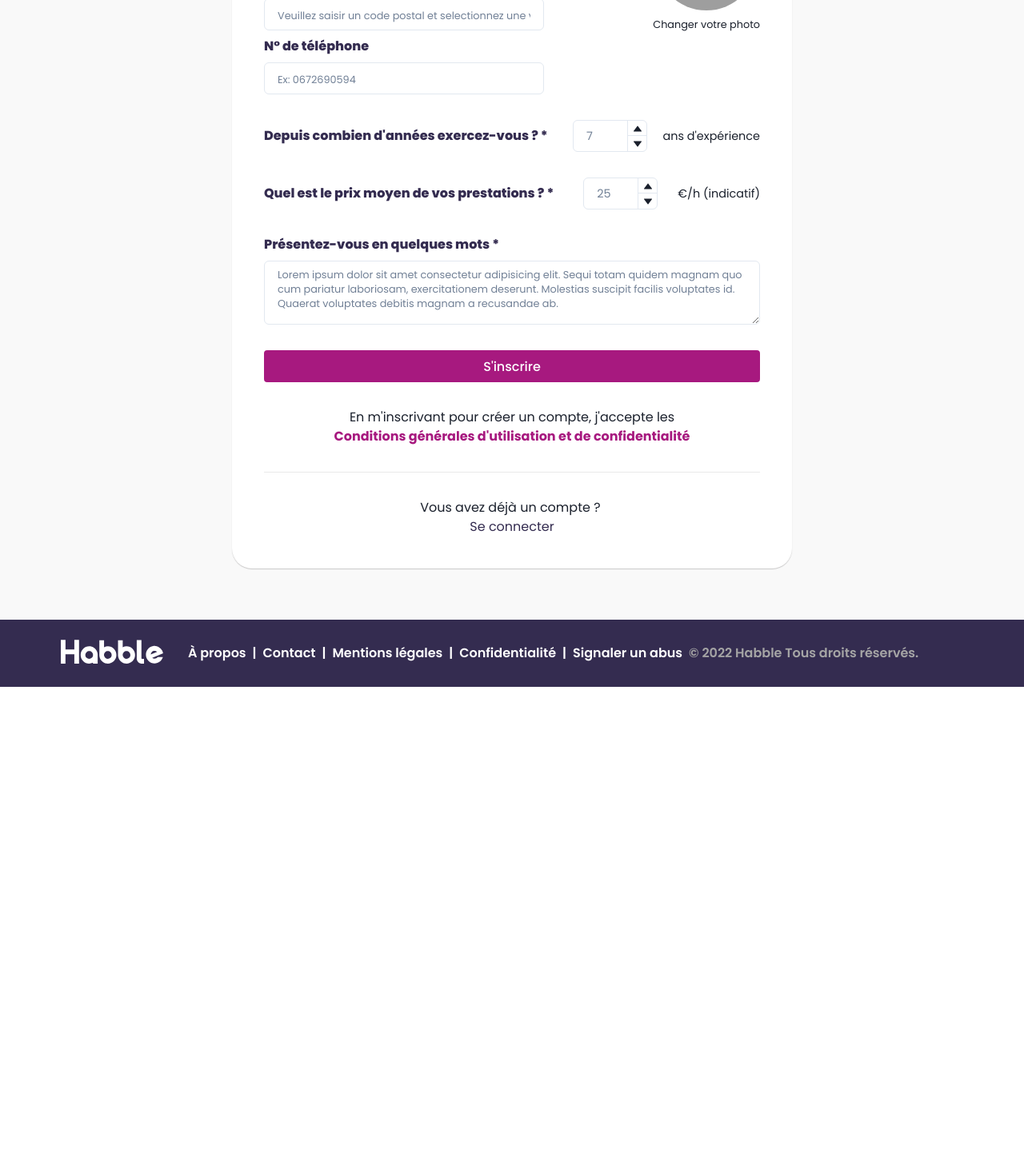
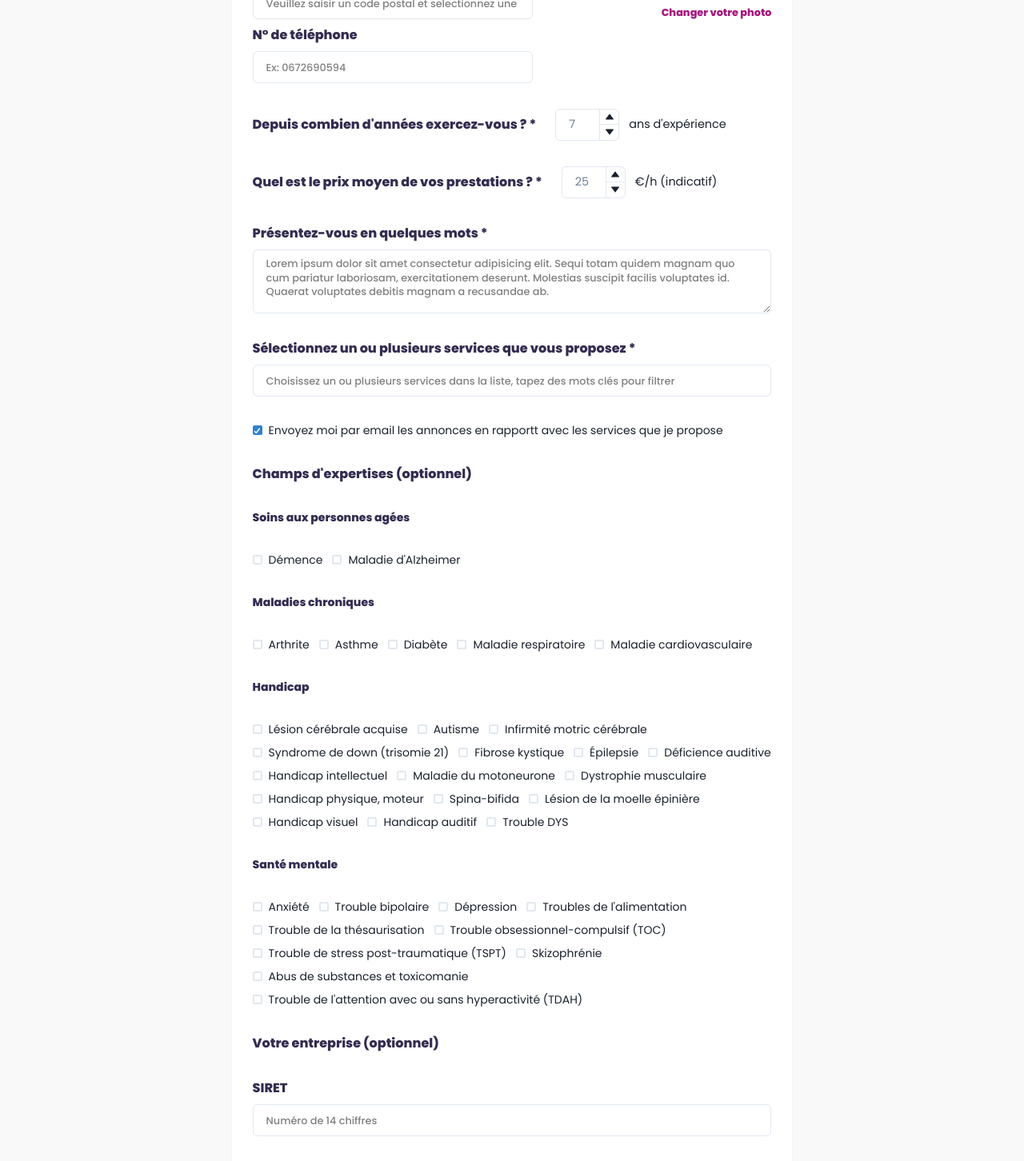
Before and after one commit to Zakari-B/Projet_WCS_3_Habble, a React (Vite) app in the folder frontend/: page /register-onboarding-pro in a window 1280 px wide. Shown: the part 460-1912 px from the top of the page at 80% size. Before the commit the page ends 1319 px from the top, so only its background shows below. Built offline with nearby package versions, Linux system fonts and the light colour scheme; grey boxes are pictures that could not be loaded.

Commit message:
first skeleton of form

```diff
--- a/frontend/src/components/ProAccountForm.jsx
+++ b/frontend/src/components/ProAccountForm.jsx
@@ -8,7 +8,6 @@ import {
   Input,
   Button,
   Text,
-  Link,
   Divider,
   Avatar,
   NumberInput,
@@ -17,6 +16,8 @@ import {
   NumberIncrementStepper,
   NumberDecrementStepper,
   Textarea,
+  Checkbox,
+  CheckboxGroup,
 } from "@chakra-ui/react";
 
 export default function ProAccountForm() {
@@ -33,7 +34,7 @@ export default function ProAccountForm() {
         alignItems="center"
         boxShadow="0px 1px 1px 0px rgb(185 184 184 / 75%)"
         borderRadius="25px"
-        padding={{ base: "0", md: "30px", lg: "40px" }}
+        padding="2%"
       >
         <Stack className="noAccount" spacing={8} width="90vw" margin="auto">
           <Heading
@@ -45,7 +46,11 @@ export default function ProAccountForm() {
           >
             Mon profil
           </Heading>
-          <Flex justifyContent="space-between">
+          <Flex
+            justifyContent="space-between"
+            direction={{ base: "column-reverse", md: "row" }}
+            rowGap="5"
+          >
             <VStack>
               <FormControl>
                 <FormLabel
@@ -61,7 +66,11 @@ export default function ProAccountForm() {
                   id="formProFirstnameLastname"
                   name="PrénomNom"
                   placeholder="Prénom Nom"
-                  _placeholder={{ fontSize: "0.8rem" }}
+                  _placeholder={{
+                    fontSize: "0.8rem",
+                    fontWeight: "500",
+                    color: "gray",
+                  }}
                   // value={signupFirstname}
                   // onChange={(e) => setSignupFirstname(e.target.value)}
                 />
@@ -80,7 +89,11 @@ export default function ProAccountForm() {
                   id="formProActivity"
                   name="Activity"
                   placeholder="Titre professionnel"
-                  _placeholder={{ fontSize: "0.8rem" }}
+                  _placeholder={{
+                    fontSize: "0.8rem",
+                    fontWeight: "500",
+                    color: "gray",
+                  }}
                   // value={signupFirstname}
                   // onChange={(e) => setSignupFirstname(e.target.value)}
                 />
@@ -99,7 +112,11 @@ export default function ProAccountForm() {
                   id="formProCity"
                   name="Activity"
                   placeholder="Veuillez saisir un code postal et selectionnez une ville dans la liste"
-                  _placeholder={{ fontSize: "0.8rem" }}
+                  _placeholder={{
+                    fontSize: "0.8rem",
+                    fontWeight: "500",
+                    color: "gray",
+                  }}
                   // value={signupFirstname}
                   // onChange={(e) => setSignupFirstname(e.target.value)}
                 />
@@ -118,7 +135,11 @@ export default function ProAccountForm() {
                   id="formPhone"
                   name="Phone"
                   placeholder="Ex: 0672690594"
-                  _placeholder={{ fontSize: "0.8rem" }}
+                  _placeholder={{
+                    fontSize: "0.8rem",
+                    fontWeight: "500",
+                    color: "gray",
+                  }}
                   // value={signupFirstname}
                   // onChange={(e) => setSignupFirstname(e.target.value)}
                 />
@@ -126,12 +147,24 @@ export default function ProAccountForm() {
             </VStack>
             <VStack align="center" alignSelf="center">
               <Avatar src="https://bit.ly/broken-link" size="2xl" />
-              <Text align="center" fontSize="0.8rem">
+              <Text
+                color="pink.light"
+                fontWeight="800"
+                align="center"
+                fontSize={{ base: "md", md: "0.8rem" }}
+              >
                 Changer votre photo
               </Text>
             </VStack>
           </Flex>
-          <FormControl display="flex" justifyContent="space-between">
+          <FormControl
+            display="flex"
+            justifyContent="left"
+            gap="3"
+            flexWrap="wrap"
+            h="fit-content"
+            w="fit-content%"
+          >
             <FormLabel
               htmlFor="amount"
               fontSize="md"
@@ -141,7 +174,8 @@ export default function ProAccountForm() {
             >
               Depuis combien d'années exercez-vous ? *
             </FormLabel>
-            <NumberInput max={50} min={0} w="15%">
+            <Flex justifyContent="left" gap="3">
+              <NumberInput max={50} min={0} w="80px">
                 <NumberInputField
                   id="amount"
                   placeholder="7"
@@ -157,8 +191,9 @@ export default function ProAccountForm() {
                 {" "}
                 ans d'expérience
               </Text>
+            </Flex>
           </FormControl>
-          <FormControl display="flex" justifyContent="space-between">
+          <FormControl display="flex" justifyContent="left" gap="3">
             <FormLabel
               htmlFor="amount"
               fontSize="md"
@@ -168,7 +203,8 @@ export default function ProAccountForm() {
             >
               Quel est le prix moyen de vos prestations ? *
             </FormLabel>
-            <NumberInput min={0} w="15%">
+            <Flex justifyContent="left" gap="3">
+              <NumberInput min={0} w="80px">
                 <NumberInputField
                   id="amount"
                   placeholder="25"
@@ -184,6 +220,7 @@ export default function ProAccountForm() {
                 {" "}
                 €/h (indicatif)
               </Text>
+            </Flex>
           </FormControl>
           <FormControl>
             <FormLabel
@@ -196,42 +233,249 @@ export default function ProAccountForm() {
             </FormLabel>
             <Textarea
               placeholder="Lorem ipsum dolor sit amet consectetur adipisicing elit. Sequi totam quidem magnam quo cum pariatur laboriosam, exercitationem deserunt. Molestias suscipit facilis voluptates id. Quaerat voluptates debitis magnam a recusandae ab."
-              _placeholder={{ fontSize: "0.8rem" }}
+              _placeholder={{
+                fontSize: "0.8rem",
+                fontWeight: "500",
+                color: "gray",
+              }}
               // value={signupFirstname}
               // onChange={(e) => setSignupFirstname(e.target.value)}
             />
           </FormControl>
+          <FormControl>
+            <FormLabel
+              htmlFor="service"
+              fontSize="md"
+              fontWeight="800"
+              color="purple.average"
+            >
+              Sélectionnez un ou plusieurs services que vous proposez *
+            </FormLabel>
+            <Input
+              type="text"
+              id="formProService"
+              name="Service"
+              placeholder="Choisissez un ou plusieurs services dans la liste, tapez des mots clés pour filtrer"
+              _placeholder={{
+                fontSize: "0.8rem",
+                fontWeight: "500",
+                color: "gray",
+              }}
+              // value={signupFirstname}
+              // onChange={(e) => setSignupFirstname(e.target.value)}
+            />
+          </FormControl>
+          <Checkbox defaultChecked size="sm">
+            Envoyez moi par email les annonces en rapportt avec les services que
+            je propose
+          </Checkbox>
+          <Text fontSize="md" fontWeight="800" color="purple.average">
+            Champs d'expertises (optionnel)
+          </Text>
+          <Text fontSize="sm" fontWeight="800" color="purple.average">
+            Soins aux personnes agées
+          </Text>
+          <CheckboxGroup>
+            <Flex
+              justifyContent="left"
+              columnGap="3"
+              rowGap="2"
+              flexWrap="wrap"
+              h="fit-content"
+              w="fit-content%"
+            >
+              <Checkbox value="" size="sm">
+                Démence
+              </Checkbox>
+              <Checkbox value="" size="sm">
+                Maladie d'Alzheimer
+              </Checkbox>
+            </Flex>
+          </CheckboxGroup>
+          <Text fontSize="sm" fontWeight="800" color="purple.average">
+            Maladies chroniques
+          </Text>
+          <CheckboxGroup>
+            <Flex
+              justifyContent="left"
+              columnGap="3"
+              rowGap="2"
+              flexWrap="wrap"
+              h="fit-content"
+              w="fit-content%"
+            >
+              <Checkbox value="" size="sm">
+                Arthrite
+              </Checkbox>
+              <Checkbox value="" size="sm">
+                Asthme
+              </Checkbox>
+              <Checkbox value="" size="sm">
+                Diabète
+              </Checkbox>
+              <Checkbox value="" size="sm">
+                Maladie respiratoire
+              </Checkbox>
+              <Checkbox value="" size="sm">
+                Maladie cardiovasculaire
+              </Checkbox>
+            </Flex>
+          </CheckboxGroup>
+          <Text fontSize="sm" fontWeight="800" color="purple.average">
+            Handicap
+          </Text>
+          <CheckboxGroup>
+            <Flex
+              justifyContent="left"
+              columnGap="3"
+              rowGap="2"
+              flexWrap="wrap"
+              h="fit-content"
+              w="fit-content%"
+            >
+              <Checkbox value="" size="sm">
+                Lésion cérébrale acquise
+              </Checkbox>
+              <Checkbox value="" size="sm">
+                Autisme
+              </Checkbox>
+              <Checkbox value="" size="sm">
+                Infirmité motric cérébrale
+              </Checkbox>
+              <Checkbox value="" size="sm">
+                Syndrome de down (trisomie 21)
+              </Checkbox>
+              <Checkbox value="" size="sm">
+                Fibrose kystique
+              </Checkbox>
+              <Checkbox value="" size="sm">
+                Épilepsie
+              </Checkbox>
+              <Checkbox value="" size="sm">
+                Déficience auditive
+              </Checkbox>
+              <Checkbox value="" size="sm">
+                Handicap intellectuel
+              </Checkbox>
+              <Checkbox value="" size="sm">
+                Maladie du motoneurone
+              </Checkbox>
+              <Checkbox value="" size="sm">
+                Dystrophie musculaire
+              </Checkbox>
+              <Checkbox value="" size="sm">
+                Handicap physique, moteur
+              </Checkbox>
+              <Checkbox value="" size="sm">
+                Spina-bifida
+              </Checkbox>
+              <Checkbox value="" size="sm">
+                Lésion de la moelle épinière
+              </Checkbox>
+              <Checkbox value="" size="sm">
+                Handicap visuel
+              </Checkbox>
+              <Checkbox value="" size="sm">
+                Handicap auditif
+              </Checkbox>
+              <Checkbox value="" size="sm">
+                Trouble DYS
+              </Checkbox>
+            </Flex>
+          </CheckboxGroup>
+          <Text fontSize="sm" fontWeight="800" color="purple.average">
+            Santé mentale
+          </Text>
+          <CheckboxGroup>
+            <Flex
+              justifyContent="left"
+              columnGap="3"
+              rowGap="2"
+              flexWrap="wrap"
+              h="fit-content"
+              w="fit-content%"
+            >
+              <Checkbox value="" size="sm">
+                Anxiété
+              </Checkbox>
+              <Checkbox value="" size="sm">
+                Trouble bipolaire
+              </Checkbox>
+              <Checkbox value="" size="sm">
+                Dépression
+              </Checkbox>
+              <Checkbox value="" size="sm">
+                Troubles de l'alimentation
+              </Checkbox>
+              <Checkbox value="" size="sm">
+                Trouble de la thésaurisation
+              </Checkbox>
+              <Checkbox value="" size="sm">
+                Trouble obsessionnel-compulsif (TOC)
+              </Checkbox>
+              <Checkbox value="" size="sm">
+                Trouble de stress post-traumatique (TSPT)
+              </Checkbox>
+              <Checkbox value="" size="sm">
+                Skizophrénie
+              </Checkbox>
+              <Checkbox value="" size="sm">
+                Abus de substances et toxicomanie
+              </Checkbox>
+              <Checkbox value="" size="sm">
+                Trouble de l'attention avec ou sans hyperactivité (TDAH)
+              </Checkbox>
+            </Flex>
+          </CheckboxGroup>
+          <Text fontSize="md" fontWeight="800" color="purple.average">
+            Votre entreprise (optionnel)
+          </Text>
+          <FormControl>
+            <FormLabel
+              htmlFor="siret"
+              fontSize="md"
+              fontWeight="800"
+              color="purple.average"
+            >
+              SIRET
+            </FormLabel>
+            <Input
+              type="text"
+              id="formSiret"
+              name="Siret"
+              placeholder="Numéro de 14 chiffres"
+              _placeholder={{
+                fontSize: "0.8rem",
+                fontWeight: "500",
+                color: "gray",
+              }}
+              // value={signupFirstname}
+              // onChange={(e) => setSignupFirstname(e.target.value)}
+            />
+          </FormControl>
+          <Text fontSize="xs" color="gray.light">
+            Le numéro de Siret est un identifiant de 14 chiffres (exemple :
+            12002701600357)
+          </Text>
           <Button
             variant="solid_PrimaryColor"
             type="button"
             onClick={() => null()}
           >
-            S'inscrire
+            Enregistrer
           </Button>
-          <Text textAlign="center">
-            En m'inscrivant pour créer un compte, j'accepte les
-            <Link to="/mentions-legales">
+          <Button textAlign="left" fontSize="xs" fontWeight="600">
+            Annulez
+          </Button>
+          <Divider />
+          Vous avez déjà un compte ?&nbsp;
           <Text
-                fontWeight="bold"
-                color="#A7197F"
-                _hover={{ textDecoration: "underline" }}
+            fontSize="xs"
+            fontWeight="800"
+            color="purple.average"
+            align="center"
           >
-                Conditions générales d'utilisation et de confidentialité
-              </Text>
-            </Link>
-          </Text>
-
-          <Divider />
-          <Text textAlign="center">
-            Vous avez déjà un compte ?&nbsp;
-            <Link to="/login">
-              <Text
-                color="#342c50"
-                _hover={{ textDecoration: "none", color: "#A7197F" }}
-              >
-                Se connecter
-              </Text>
-            </Link>
+            * Champs obligatoires
           </Text>
         </Stack>
       </Flex>
```
Lines whose indentation alone changed are shown as unchanged.
